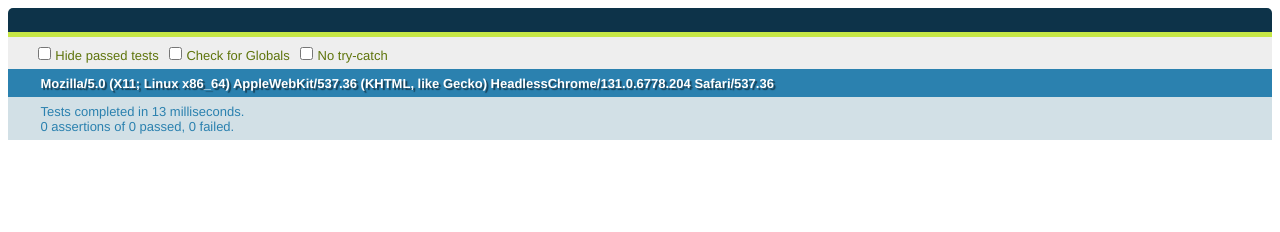
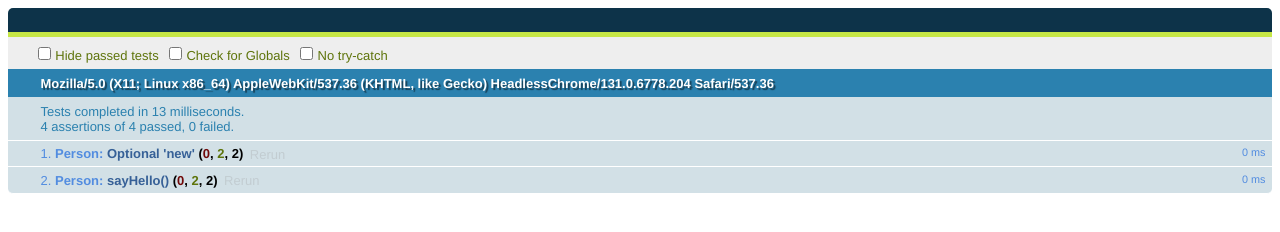
Before and after one commit to SujitGadkari/warm-stackens-test, a plain HTML site: page index.html in a window 1280 px wide. Drawn offline with Linux system fonts and the light colour scheme.

Commit message:
fix typo with test location

```diff
--- a/index.html
+++ b/index.html
@@ -10,6 +10,6 @@
 		<script src="lib/qunit/qunit.js"></script>
 		<script src="http://atxcmalapp-d04/js/inject.js"></script>
 		<script src="src/demo.js"></script>
-		<script src="tests/demo_test.js"></script>
+		<script src="test/demo_test.js"></script>
 	</body>
 </html>
```
